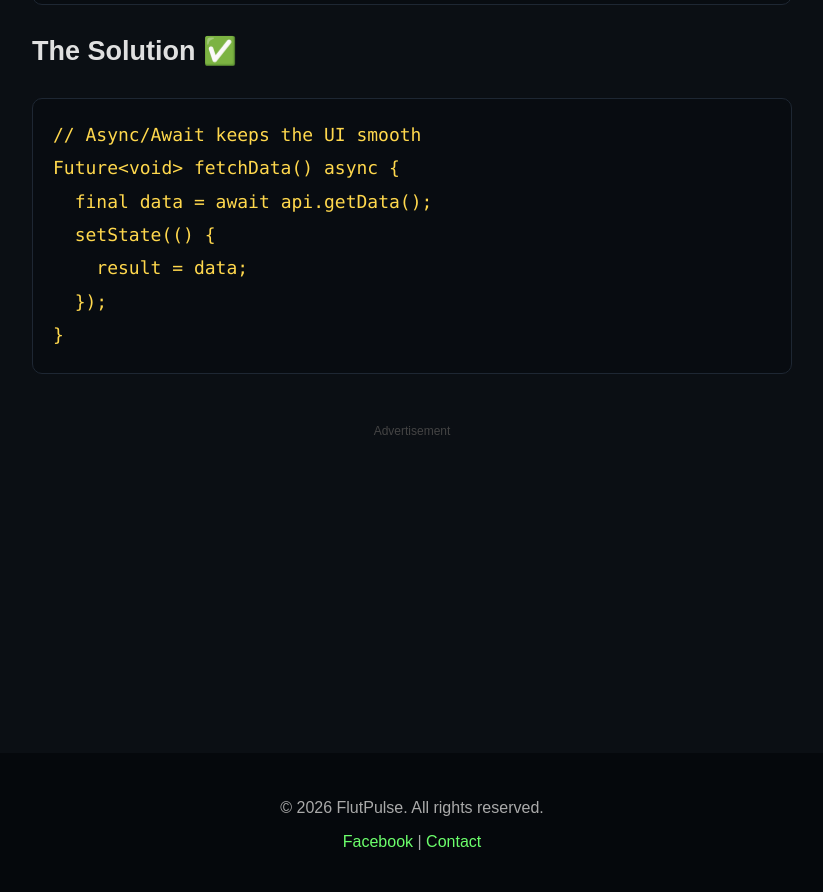
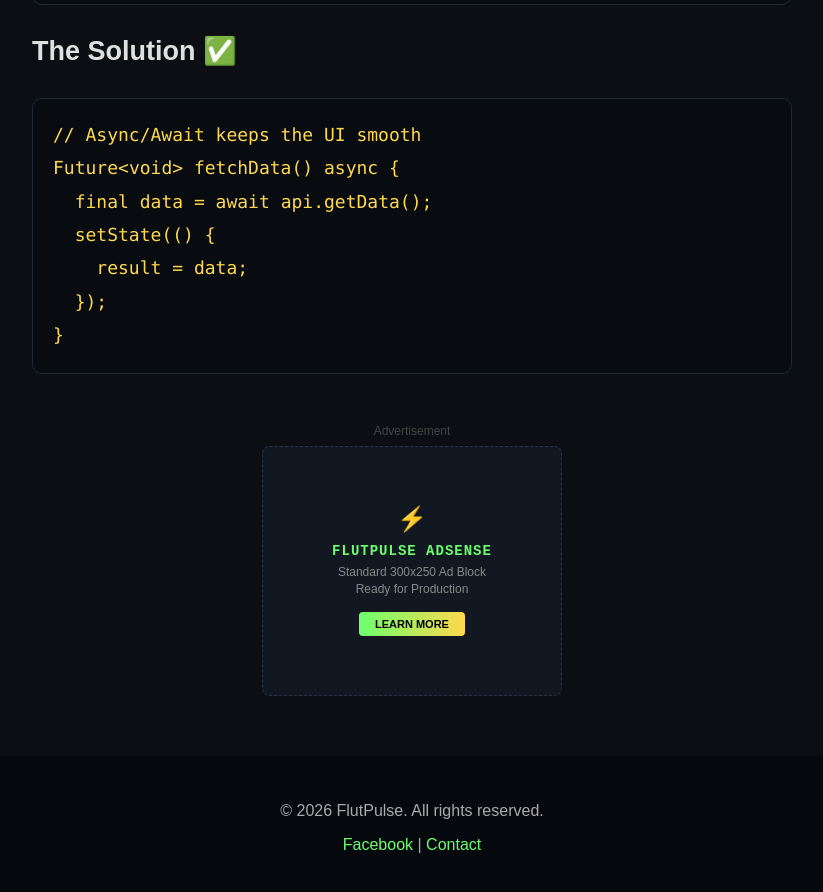
Before and after one commit to ahmloutfy/flutpulse, a Jekyll site: the page built from _posts/2026-04-10-why-api-freeze.md, in a window 1280 px wide and 900 px high, scrolled down 1304 px. Shown: the top 892 px of the window, without its empty margins (228-1051 px from the left). Built offline with Jekyll 4.4.1, drawn with Linux system fonts in a browser that asks for light colours.

Commit message:
Update default.html

```diff
--- a/_layouts/default.html
+++ b/_layouts/default.html
@@ -225,16 +225,25 @@
 
 {% if page.layout == "default" and page.title != "Home" %}
 <div style="text-align: center; margin: 40px auto; max-width: 800px;">
-  <span style="color: #444; font-size: 12px; display: block; margin-bottom: 5px;">Advertisement</span>
+  <span style="color: #444; font-size: 12px; display: block; margin-bottom: 8px;">Advertisement</span>
 
-  <ins class="adsbygoogle"
-       style="display:block; width:300px; height:250px; margin: 0 auto;"
-       data-ad-client="ca-pub-XXXXXXXXXXXXXXXX"
-       data-ad-slot="ZZZZZZZZZZ"></ins>
-  <script>
-       (adsbygoogle = window.adsbygoogle || []).push({});
-  </script>
+  <div style="width: 300px; height: 250px; margin: 0 auto; position: relative; background: #121821; border-radius: 8px; border: 1px dashed #263345; display: flex; flex-direction: column; align-items: center; justify-content: center; box-sizing: border-box; padding: 20px;">
+
+    <div style="font-size: 24px; margin-bottom: 10px;">⚡</div>
+    <div style="color: #6cff6c; font-family: monospace; font-size: 14px; font-weight: bold; letter-spacing: 1px;">FLUTPULSE ADSENSE</div>
+    <div style="color: #888; font-size: 12px; margin-top: 5px; line-height: 1.4;">Standard 300x250 Ad Block<br>Ready for Production</div>
+    <div style="margin-top: 15px; background: linear-gradient(90deg, #6cff6c, #ffd84d); color: #000; font-size: 11px; font-weight: bold; padding: 6px 16px; border-radius: 4px; text-transform: uppercase;">Learn More</div>
+
+    <ins class="adsbygoogle"
+         style="display:none; width:300px; height:250px; position: absolute; top:0; left:0;"
+         data-ad-client="ca-pub-XXXXXXXXXXXXXXXX"
+         data-ad-slot="ZZZZZZZZZZ"></ins>
+  </div>
 </div>
+<script>
+     // Triggers AdSense engine when deployed live
+     (adsbygoogle = window.adsbygoogle || []).push({});
+</script>
 {% endif %}
 
 <footer>
```
